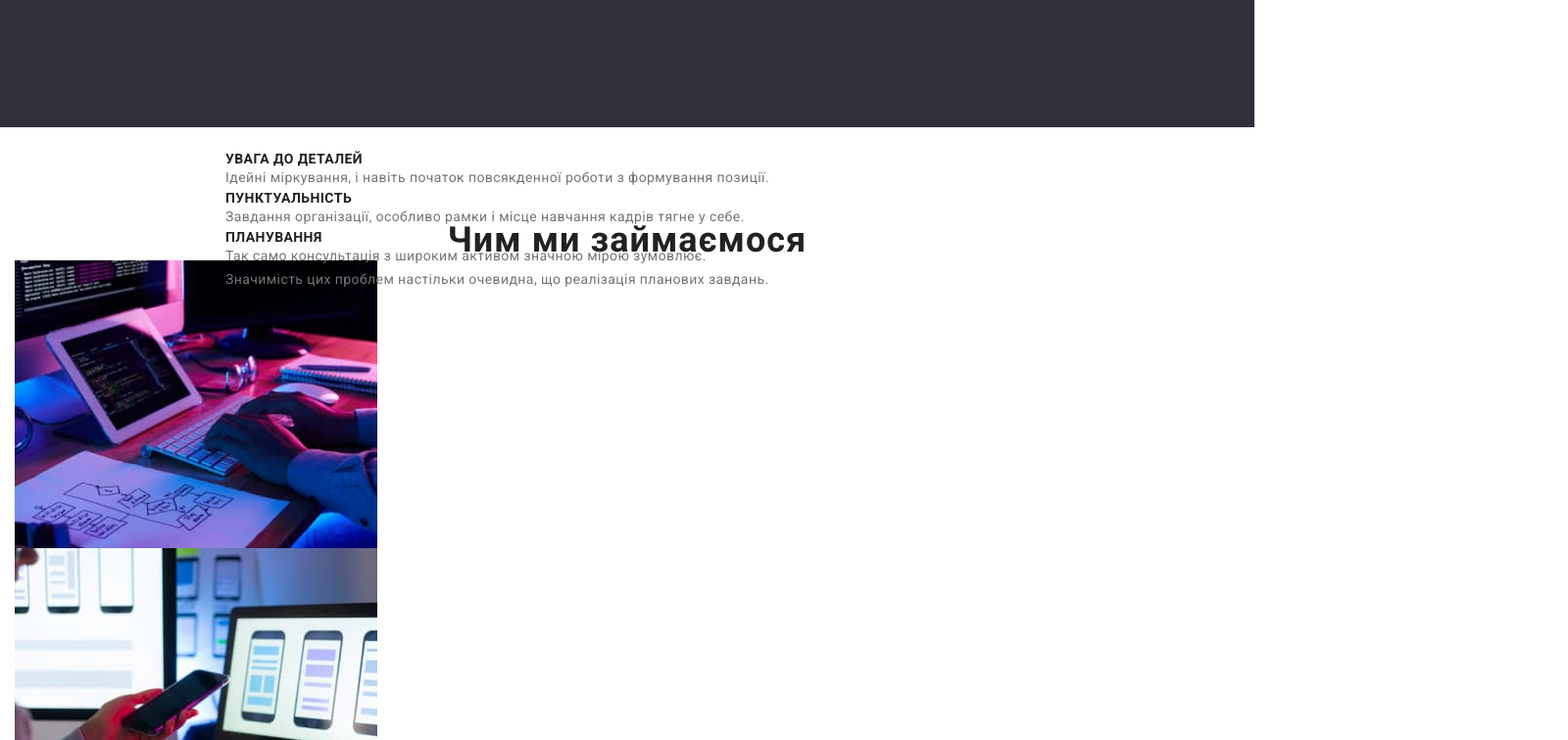
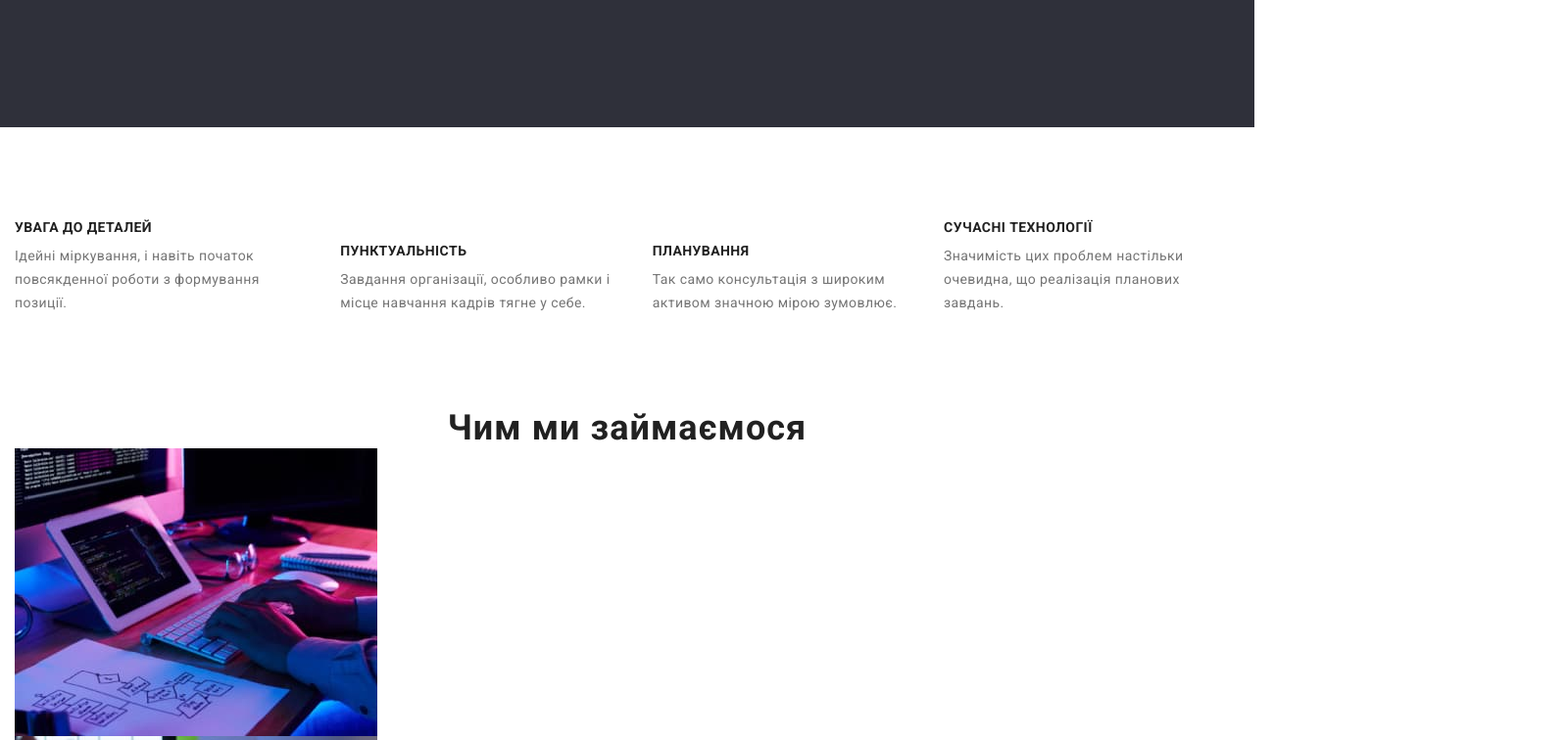
Before and after one commit to ElenaMitsnyk/goit-markup-hw-03, a plain HTML site: page index.html in a window 1280 px wide. Shown: the part 620-1376 px from the top of the page at 98% size, 1600 px wide, since content can reach past the window. Drawn offline with nearby package versions, Linux system fonts and the light colour scheme.

Commit message:
section second end

```diff
--- a/css/styles.css
+++ b/css/styles.css
@@ -137,9 +137,6 @@ color: var(--color-text);
     justify-content: space-between;
 }
 
-.main {
-    background-color: var(--color-background-footer);
-}
 .visually-hidden {
 position: absolute;
 width: 1px;
@@ -154,11 +151,11 @@ overflow: hidden;
 }
 
 .main {
+background-color: var(--color-background-footer);
 padding-top: 200px;
 padding-right: 452px;
 padding-bottom: 200px;
 padding-left: 452px;
-margin-bottom: 94px;
 }
 
 .main-title {
@@ -230,12 +227,11 @@ color: var(--color-title);
 }
 
 .main-advantage {
-position: absolute;
-width: 1170px;
-height: 98px;
-top: 774px;
-left: 215px;
-margin-bottom: 94px;
+padding-top: 94px;
+padding-bottom: 94px;
+display: flex;
+align-items: flex-end;
+gap: 30px;
 }
 .main-advantage-title {
 font-size: 14px;
@@ -243,6 +239,7 @@ line-height: 1.1428;
 letter-spacing: 0.03em;
 text-transform: uppercase;
 color: var(--color-title);
+margin-bottom: 10px;
 }
 .main-advantage-text {
 font-size: 14px;
--- a/index.html
+++ b/index.html
@@ -52,10 +52,10 @@
       </section>
 
       <!-- друга секцiя -->
-      <section class="main-advantage">
+      <section class="main-second">
         <div class="container">
           <h2 class="visually-hidden">Нашi переваги</h2>
-          <ul>
+          <ul class="main-advantage">
             <li>
               <h3 class="main-advantage-title">УВАГА ДО ДЕТАЛЕЙ</h3>
               <p class="main-advantage-text">
@@ -77,7 +77,7 @@
               </p>
             </li>
             <li>
-              <h3 class="main-advantage">СУЧАСНІ ТЕХНОЛОГІЇ</h3>
+              <h3 class="main-advantage-title">СУЧАСНІ ТЕХНОЛОГІЇ</h3>
               <p class="main-advantage-text">
                 Значимість цих проблем настільки очевидна, що реалізація
                 планових завдань.
```
